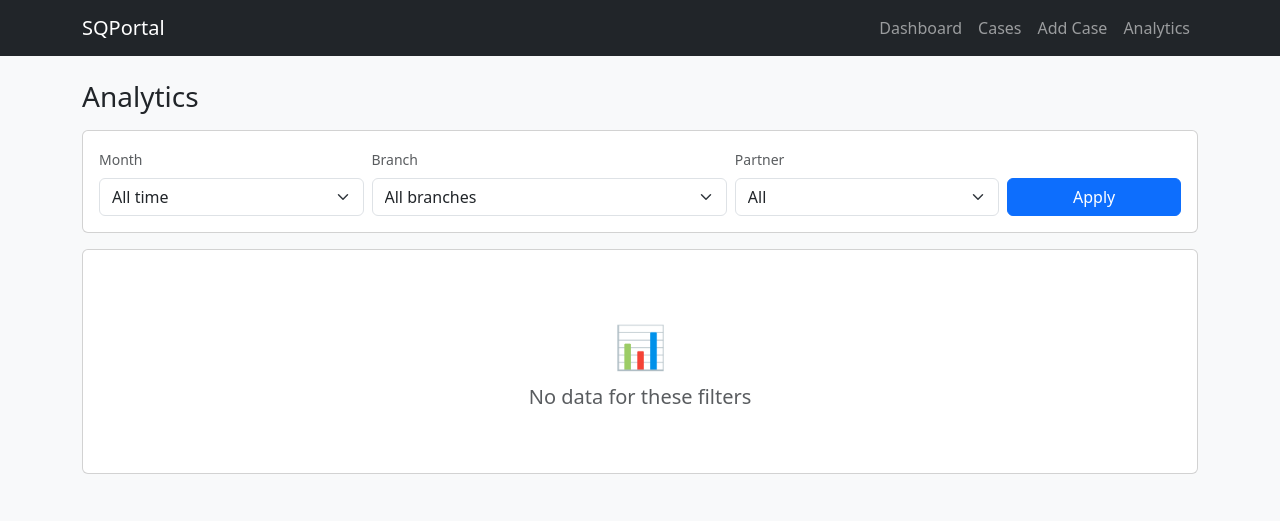
After one commit to shahadprofessional/SQPortal, an ASP.NET Core app: template Views/Analytics/Index.cshtml in a window 1280 px wide. The commit adds this page. Shown: the top 521 px of the page. Run offline with ASP.NET Core 8, Linux system fonts and the light colour scheme; the template is opened without the code that fills it, so the values that code supplies are empty; some libraries are stand-ins or nearby versions.

Commit message:
Add Analytics slice with KPIs, branch overview, root causes, partner perf
Ports the prototype's analytics tab (SQFeedbackTracker.html:470-525).

- AnalyticsService applies optional month/branch/partner filters in
  memory and computes:
  - 6 KPIs: Total, Resolution Rate %, SLA Compliance %, Avg Branch
    Rating (1dp), SLA Breached count, Open Cases.
  - Branch overview grouped by branch (total, done, resolution %, avg
    rating), sorted by total desc, rendered as bar widths relative to
    the busiest branch.
  - Root cause distribution: counts each entry in RootCauses; collapses
    "Other: <text>" into a single "Other" bucket; falls back to
    ValidityStatus when RootCauses is empty. Sorted by count desc with
    color palette matching prototype.
  - Partner performance for each of the 4 partners (total, done,
    pending, SLA %), color-coded by SLA rate thresholds (>=80 green,
    >=60 amber, else red), matching the prototype.
- AnalyticsViewModel expanded with filter dropdown data (Months derived
  from cases, Branches and Partners from LookupData).
- AnalyticsController.Index(month, branch, partner) wires it up.
- Bootstrap-styled view with filter card, KPI cards, branch bar list,
  root-cause progress bars, and partner table.
- _Layout gains an Analytics nav link.

```diff
--- a/Program.cs
+++ b/Program.cs
@@ -15,6 +15,7 @@ builder.Services.AddScoped<DuplicateDetectionService>();
 builder.Services.AddScoped<CsvExportService>();
 builder.Services.AddScoped<RepeatCustomerService>();
 builder.Services.AddScoped<DashboardService>();
+builder.Services.AddScoped<AnalyticsService>();
 
 var app = builder.Build();
 
--- /dev/null
+++ b/Views/Analytics/Index.cshtml
@@ -0,0 +1,211 @@
+@model AnalyticsViewModel
+@{
+    ViewData["Title"] = "Analytics";
+
+    string ResolutionColor(int v) => v >= 70 ? "text-success" : "text-warning";
+    string SlaColor(int v) => v >= 80 ? "text-success" : "text-warning";
+    string BreachedColor(int v) => v > 0 ? "text-danger" : "text-success";
+
+    string BranchResolutionTextColor(int v) =>
+        v >= 70 ? "text-success" : v >= 40 ? "text-warning" : "text-danger";
+
+    string PartnerSlaColor(int v) =>
+        v >= 80 ? "text-success" : v >= 60 ? "text-warning" : "text-danger";
+
+    string[] rootCausePalette = new[] { "#1B3060", "#9F1239", "#9A3412", "#1E3A8A", "#4C1D95", "#065F46", "#92400E", "#6B7280" };
+}
+
+<h1 class="h3 mb-3">Analytics</h1>
+
+<form method="get" class="card card-body mb-3">
+    <div class="row g-2">
+        <div class="col-md-3">
+            <label class="form-label small text-muted">Month</label>
+            <select class="form-select" name="month">
+                <option value="">All time</option>
+                @foreach (var m in Model.Months)
+                {
+                    if (m == Model.Month)
+                    {
+                        <option value="@m" selected>@m</option>
+                    }
+                    else
+                    {
+                        <option value="@m">@m</option>
+                    }
+                }
+            </select>
+        </div>
+        <div class="col-md-4">
+            <label class="form-label small text-muted">Branch</label>
+            <select class="form-select" name="branch">
+                <option value="">All branches</option>
+                @foreach (var b in Model.Branches)
+                {
+                    if (b == Model.Branch)
+                    {
+                        <option value="@b" selected>@b</option>
+                    }
+                    else
+                    {
+                        <option value="@b">@b</option>
+                    }
+                }
+            </select>
+        </div>
+        <div class="col-md-3">
+            <label class="form-label small text-muted">Partner</label>
+            <select class="form-select" name="partner">
+                <option value="">All</option>
+                @foreach (var p in Model.Partners)
+                {
+                    if (p == Model.Partner)
+                    {
+                        <option value="@p" selected>@p</option>
+                    }
+                    else
+                    {
+                        <option value="@p">@p</option>
+                    }
+                }
+            </select>
+        </div>
+        <div class="col-md-2 d-flex align-items-end gap-2">
+            <button class="btn btn-primary flex-grow-1" type="submit">Apply</button>
+        </div>
+    </div>
+    @if (!string.IsNullOrEmpty(Model.Month) || !string.IsNullOrEmpty(Model.Branch) || !string.IsNullOrEmpty(Model.Partner))
+    {
+        <div class="mt-2"><a asp-action="Index" class="small">Clear filters</a></div>
+    }
+</form>
+
+@if (Model.Total == 0)
+{
+    <div class="card text-center py-5">
+        <div class="card-body">
+            <div style="font-size:42px">📊</div>
+            <h2 class="h5 mt-2 mb-0 text-muted">No data for these filters</h2>
+        </div>
+    </div>
+}
+else
+{
+    <div class="row g-2 mb-4">
+        @{
+            var kpis = new (string Label, string Value, string CssClass)[]
+            {
+                ("Total cases",       Model.Total.ToString(),                            "text-primary"),
+                ("Resolution rate",   $"{Model.ResolutionRate}%",                        ResolutionColor(Model.ResolutionRate)),
+                ("SLA compliance",    $"{Model.SlaCompliance}%",                         SlaColor(Model.SlaCompliance)),
+                ("Avg branch rating", Model.AvgBranchRating > 0 ? $"{Model.AvgBranchRating:0.0}/5" : "—", "text-warning"),
+                ("SLA breached",      Model.Breached.ToString(),                         BreachedColor(Model.Breached)),
+                ("Open cases",        Model.Open.ToString(),                             "text-warning"),
+            };
+        }
+        @foreach (var k in kpis)
+        {
+            <div class="col-6 col-md-4 col-lg-2">
+                <div class="card shadow-sm h-100">
+                    <div class="card-body py-3">
+                        <div class="h3 mb-1 @k.CssClass">@k.Value</div>
+                        <div class="small text-muted">@k.Label</div>
+                    </div>
+                </div>
+            </div>
+        }
+    </div>
+
+    <div class="card mb-3">
+        <div class="card-body">
+            <h2 class="h6 mb-3">🏢 Branch Overview</h2>
+            @{
+                var maxBranchTotal = Model.ByBranch.Count > 0 ? Model.ByBranch.Max(b => b.Total) : 1;
+            }
+            @if (!Model.ByBranch.Any())
+            {
+                <div class="text-muted small text-center py-3">No branch data</div>
+            }
+            else
+            {
+                foreach (var b in Model.ByBranch)
+                {
+                    var w = Math.Max(2, (int)Math.Round(b.Total / (double)maxBranchTotal * 100));
+                    <div class="d-flex align-items-center gap-2 mb-2 small">
+                        <div class="text-end text-truncate" style="width:160px" title="@b.Name">@b.Name</div>
+                        <div class="flex-grow-1">
+                            <div class="bg-primary rounded" style="height:10px;width:@(w)%;min-width:2px"></div>
+                        </div>
+                        <span class="fw-bold text-muted" style="width:32px;text-align:right">@b.Total</span>
+                        <span class="fw-bold @BranchResolutionTextColor(b.ResolutionRate)" style="width:42px;text-align:right">@b.ResolutionRate%</span>
+                        <span class="text-muted" style="width:50px;text-align:right">@(b.AvgBranchRating > 0 ? $"{b.AvgBranchRating:0.0}★" : "—")</span>
+                    </div>
+                }
+            }
+        </div>
+    </div>
+
+    <div class="row g-3">
+        <div class="col-lg-7">
+            <div class="card h-100">
+                <div class="card-body">
+                    <h2 class="h6 mb-3">🔎 Root Cause Distribution</h2>
+                    @if (!Model.RootCauseDistribution.Any())
+                    {
+                        <div class="text-muted small text-center py-3">No root causes recorded yet</div>
+                    }
+                    else
+                    {
+                        var i = 0;
+                        foreach (var r in Model.RootCauseDistribution)
+                        {
+                            var color = rootCausePalette[i % rootCausePalette.Length];
+                            <div class="mb-3">
+                                <div class="d-flex justify-content-between small mb-1">
+                                    <span class="fw-semibold" style="color:@color">@r.Name</span>
+                                    <span class="fw-bold">@r.Count <span class="text-muted fw-normal">(@r.Percent%)</span></span>
+                                </div>
+                                <div class="bg-light rounded" style="height:12px">
+                                    <div class="rounded" style="height:100%;width:@(r.Percent)%;background:@color"></div>
+                                </div>
+                            </div>
+                            i++;
+                        }
+                    }
+                </div>
+            </div>
+        </div>
+        <div class="col-lg-5">
+            <div class="card h-100">
+                <div class="card-body">
+                    <h2 class="h6 mb-3">👥 Partner Performance</h2>
+                    <div class="table-responsive">
+                        <table class="table table-sm align-middle mb-0">
+                            <thead class="table-light">
+                                <tr>
+                                    <th>Partner</th>
+                                    <th class="text-center">Total</th>
+                                    <th class="text-center">Done</th>
+                                    <th class="text-center">Pending</th>
+                                    <th class="text-center">SLA %</th>
+                                </tr>
+                            </thead>
+                            <tbody>
+                                @foreach (var p in Model.ByPartner)
+                                {
+                                    <tr>
+                                        <td><strong>@p.Partner</strong></td>
+                                        <td class="text-center fw-bold">@p.Total</td>
+                                        <td class="text-center fw-bold text-success">@p.Done</td>
+                                        <td class="text-center fw-bold text-warning">@p.Pending</td>
+                                        <td class="text-center fw-bold @PartnerSlaColor(p.SlaRate)">@p.SlaRate%</td>
+                                    </tr>
+                                }
+                            </tbody>
+                        </table>
+                    </div>
+                </div>
+            </div>
+        </div>
+    </div>
+}
--- a/Views/Shared/_Layout.cshtml
+++ b/Views/Shared/_Layout.cshtml
@@ -20,6 +20,9 @@
                 <li class="nav-item">
                     <a class="nav-link" asp-controller="Cases" asp-action="Create">Add Case</a>
                 </li>
+                <li class="nav-item">
+                    <a class="nav-link" asp-controller="Analytics" asp-action="Index">Analytics</a>
+                </li>
             </ul>
         </div>
     </nav>
--- a/Views/_ViewImports.cshtml
+++ b/Views/_ViewImports.cshtml
@@ -1,6 +1,7 @@
 @using SQPortal
 @using SQPortal.Models.Entities
 @using SQPortal.Models.Enums
+@using SQPortal.Models.ViewModels.Analytics
 @using SQPortal.Models.ViewModels.Cases
 @using SQPortal.Models.ViewModels.Dashboard
 @addTagHelper *, Microsoft.AspNetCore.Mvc.TagHelpers
```
Also changed, not shown: Controllers/AnalyticsController.cs (added, +20 -0 lines), Models/ViewModels/Analytics/AnalyticsViewModel.cs (+25 -9 lines), Services/AnalyticsService.cs (added, +150 -0 lines).
